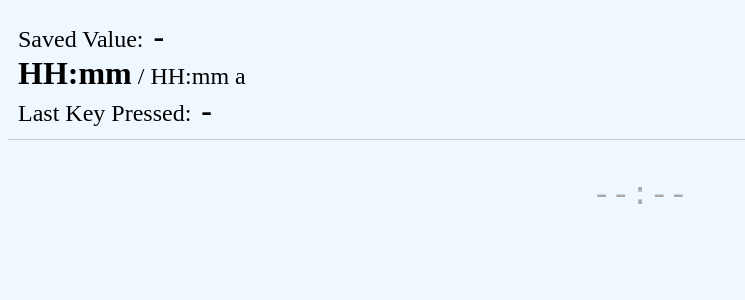
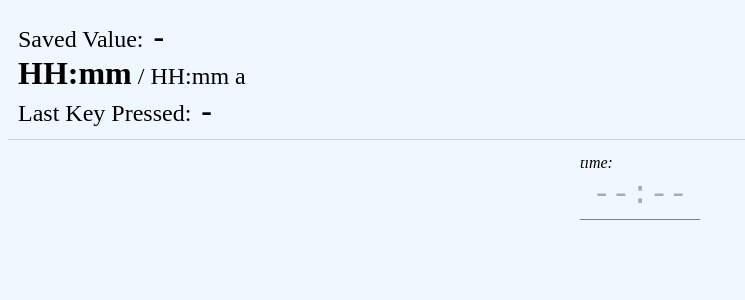
Before and after one commit to TomasRichtr/keyboard-time-input-only, a Vue app: page / in a window 1280 px wide. Shown: the top 300 px of the page, without its empty margins (0-745 px from the left). Built offline with nearby package versions, Linux system fonts and the light colour scheme.

Commit message:
build errors fix

```diff
--- a/src/components/TimeInput.vue
+++ b/src/components/TimeInput.vue
@@ -1,5 +1,6 @@
 <template>
-  <div class="input-wrapper" :class="{ 'input-wrapper-focus': userInputFocus }">
+  <label class="input-wrapper" :class="{ 'input-wrapper-focus': userInputFocus }">
+    <span class="label">time:</span>
     <div class="custom-placeholder" v-html="displayPlaceholder" ref="timeInputPlaceholder" />
     <input
       class="monospace-input"
@@ -8,7 +9,7 @@
       @blur="setAmPm"
       @focus="userInputFocus = true"
     />
-  </div>
+  </label>
 </template>
 
 <script setup lang="ts">
@@ -130,11 +131,11 @@ const alignInputWidthWithPlaceholder = () => {
 .input-wrapper {
   position: relative;
   height: 50px;
-  padding: 10px;
+  padding: 10px 10px 0px 10px;
   display: flex;
   justify-items: center;
   justify-content: center;
-  border-radius: 10px;
+  border-bottom: 1px solid gray;
 }
 .input-wrapper-focus {
   outline: 2px black;
@@ -172,4 +173,11 @@ const alignInputWidthWithPlaceholder = () => {
   justify-items: center;
   align-items: center;
 }
+
+.label {
+  position: absolute;
+  left: 0;
+  top: -5px;
+  font-style: italic;
+}
 </style>
```
